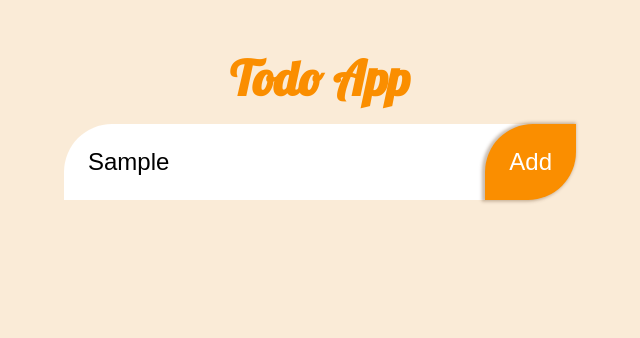
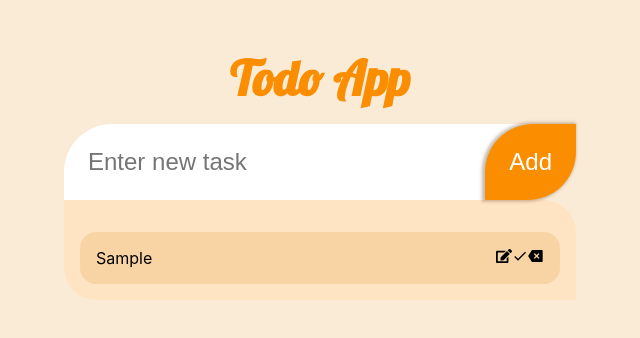
Before and after one commit to Vastro-lorde/S-TodoApp, a React (Create React App) app: page / in a window 1280 px wide. Both pictures are taken after typing "Sample" into the empty fields and a click on the button "Add". Shown: the top 338 px of the page, without its empty margins (320-960 px from the left). Built offline with nearby package versions, Linux system fonts and the light colour scheme.

Commit message:
made the inputed task to show and added the icons

```diff
--- a/package.json
+++ b/package.json
@@ -13,6 +13,7 @@
     "prettier": "^2.7.1",
     "react": "^18.2.0",
     "react-dom": "^18.2.0",
+    "react-icons": "^4.4.0",
     "react-scripts": "5.0.1",
     "typescript": "^4.4.2",
     "web-vitals": "^2.1.0"
--- a/src/App.css
+++ b/src/App.css
@@ -6,4 +6,5 @@
 * {
   margin: 0;
   padding: 0;
+  box-sizing: border-box;
 }
--- /dev/null
+++ b/src/Components/Main/Task/Task.module.css
@@ -0,0 +1,8 @@
+.taskItem {
+  background-color: rgb(248, 212, 164);
+  border-radius: 1rem;
+  display: flex;
+  justify-content: space-between;
+  margin-top: 1rem;
+  padding: 1rem;
+}
--- /dev/null
+++ b/src/Components/Main/Task/Task.tsx
@@ -0,0 +1,33 @@
+import React from 'react';
+import { TaskModel } from '../models/model';
+import TaskCss from './Task.module.css';
+import { FaEdit } from 'react-icons/fa';
+import { MdDone } from 'react-icons/md';
+import { RiDeleteBack2Fill } from 'react-icons/ri';
+
+interface Props {
+  taskItem: TaskModel;
+  tasks: TaskModel[];
+  setTasks: React.Dispatch<React.SetStateAction<TaskModel[]>>;
+}
+
+const Task: React.FC<Props> = ({ taskItem, tasks, setTasks }) => {
+  return (
+    <form action='' className={TaskCss.taskItem}>
+      <span className={TaskCss.taskItemText}>{taskItem.task}</span>
+      <div className={TaskCss.taskItemIcons}>
+        <span>
+          <FaEdit />
+        </span>
+        <span>
+          <MdDone />
+        </span>
+        <span>
+          <RiDeleteBack2Fill />
+        </span>
+      </div>
+    </form>
+  );
+};
+
+export default Task;
--- a/src/Components/Main/Todo.tsx
+++ b/src/Components/Main/Todo.tsx
@@ -1,17 +1,34 @@
 import React, { useState } from 'react';
 import { InputField } from './InputField/InputField';
+import { TaskModel } from './models/model';
 import TodoCss from './Todo.module.css';
+import TodoList from './TodoList/TodoList';
 
 function Todo() {
   const [task, setTask] = useState<string>('');
-  console.log(task);
+  const [tasks, setTasks] = useState<TaskModel[]>([]);
+
   const addInput = (e: React.FormEvent) => {
     e.preventDefault();
+    if (task) {
+      setTasks([
+        ...tasks,
+        {
+          id: Date.now().toString(),
+          task: task,
+          done: false,
+        },
+      ]);
+      setTask('');
+    }
   };
+
+  console.log(tasks);
   return (
     <div className={TodoCss.App}>
       <span className={TodoCss.heading}>Todo App</span>
       <InputField task={task} setTask={setTask} addInput={addInput} />
+      <TodoList tasks={tasks} setTasks={setTasks} />
     </div>
   );
 }
--- /dev/null
+++ b/src/Components/Main/TodoList/TodoList.module.css
@@ -0,0 +1,6 @@
+.todoList {
+  background-color: bisque;
+  border-radius: 0 2rem 0 2rem;
+  padding: 1rem;
+  width: 40%;
+}
--- /dev/null
+++ b/src/Components/Main/TodoList/TodoList.tsx
@@ -0,0 +1,19 @@
+import React from 'react';
+import { TaskModel } from '../models/model';
+import Task from '../Task/Task';
+import TodoListCss from './TodoList.module.css';
+
+interface Props {
+  tasks: TaskModel[];
+  setTasks: React.Dispatch<React.SetStateAction<TaskModel[]>>;
+}
+
+export default function TodoList({ tasks, setTasks }: Props) {
+  return (
+    <div className={TodoListCss.todoList}>
+      {tasks.map((task) => (
+        <Task taskItem={task} key={task.id} tasks={tasks} setTasks={setTasks} />
+      ))}
+    </div>
+  );
+}
--- a/src/Components/Main/models/model.ts
+++ b/src/Components/Main/models/model.ts
@@ -1,5 +1,5 @@
-export interface Task {
-  id: number;
+export interface TaskModel {
+  id: string;
   task: string;
   done: boolean;
 }
```
Also changed, not shown: 1 other file (tests, documents, lock files or other folders).
